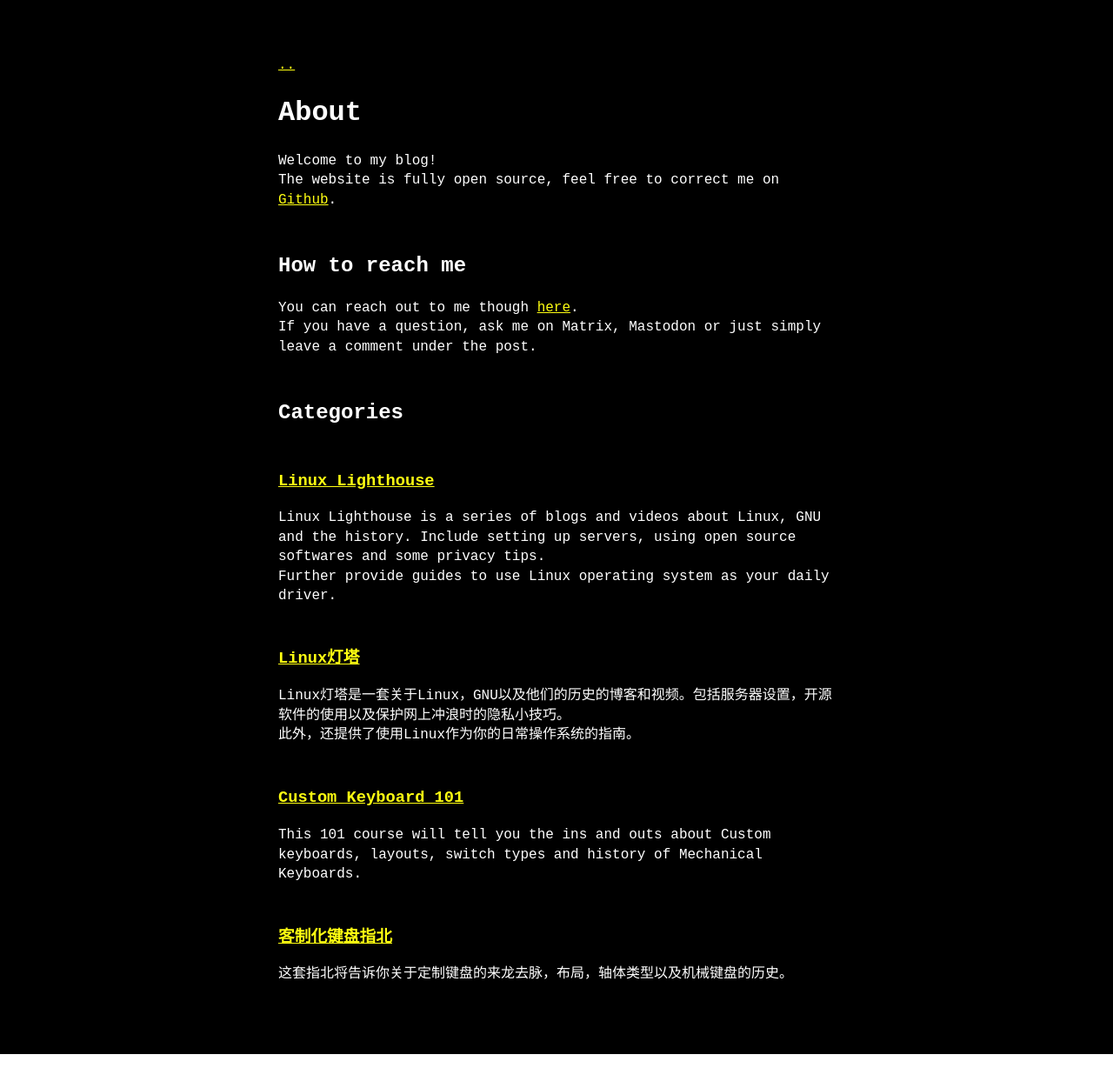
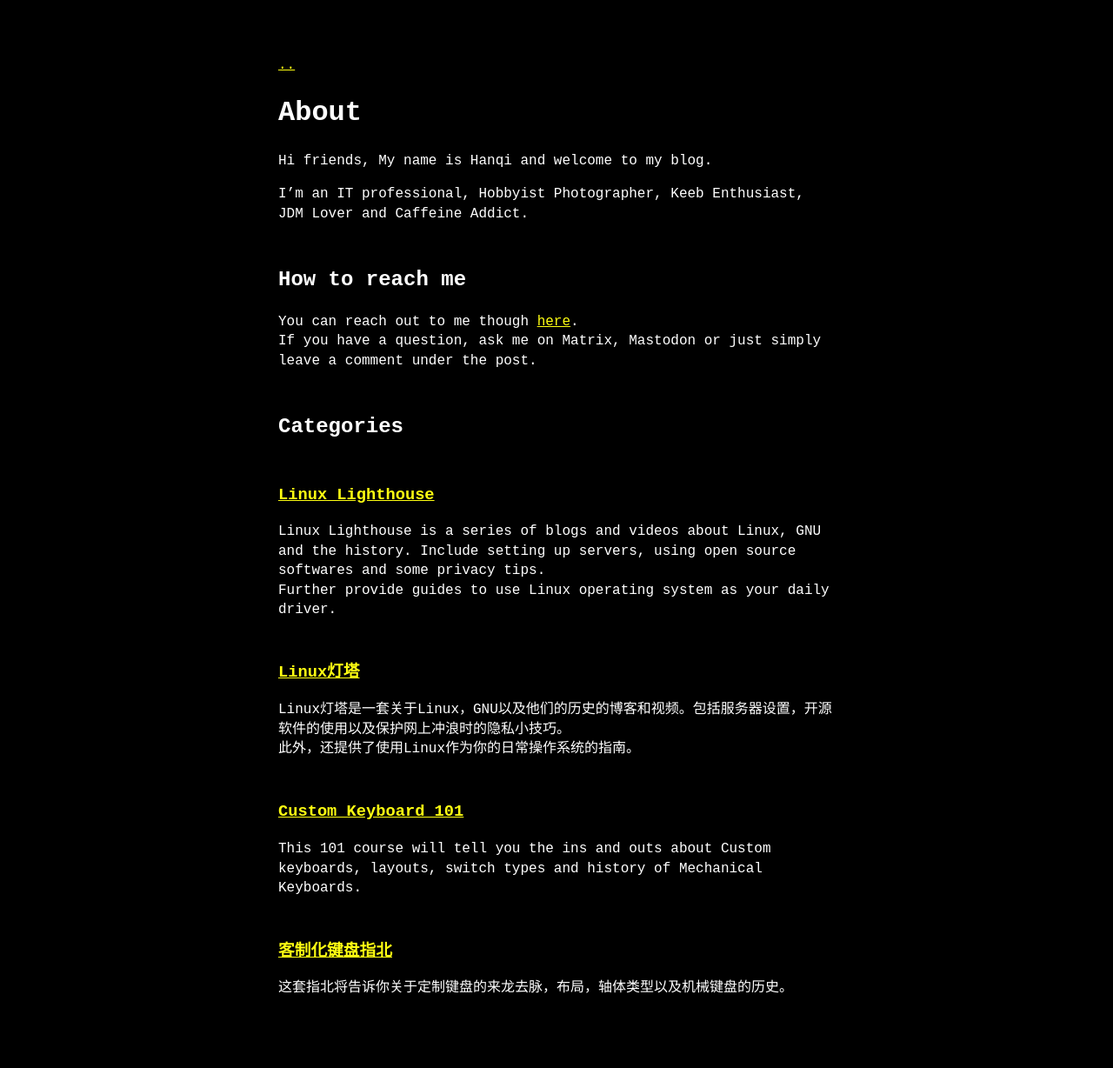
Before and after one commit to colgrave34/colgrave34.github.io, a Jekyll site: the page built from about.md, in a window 1280 px wide. Shown: the whole page at 87% size. Built offline with Jekyll 4.4.1, drawn with Linux system fonts in a browser that asks for light colours.

Commit message:
update about page

```diff
--- a/about.md
+++ b/about.md
@@ -3,8 +3,9 @@
 title: About
 permalink: /about/
 ---
-Welcome to my blog!
-The website is fully open source, feel free to correct me on [Github](https://github.com/Colgrave34/Colgrave34.github.io).
+Hi friends, My name is Hanqi and welcome to my blog.
+
+I'm an IT professional, Hobbyist Photographer, Keeb Enthusiast, JDM Lover and Caffeine Addict.
 
 ## How to reach me
 You can reach out to me though [here](/contact/).
```
